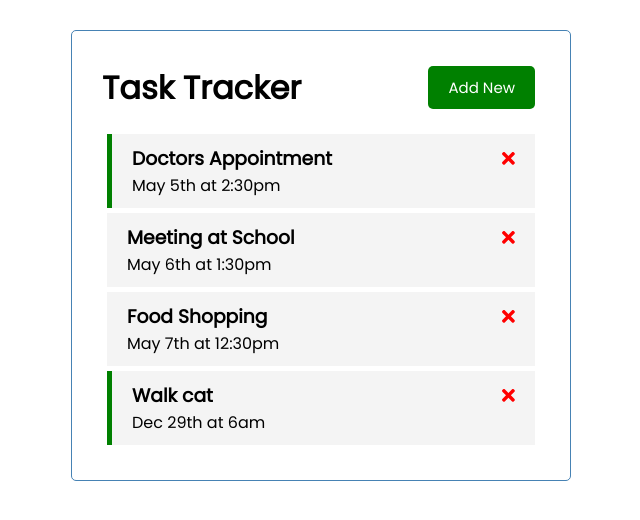
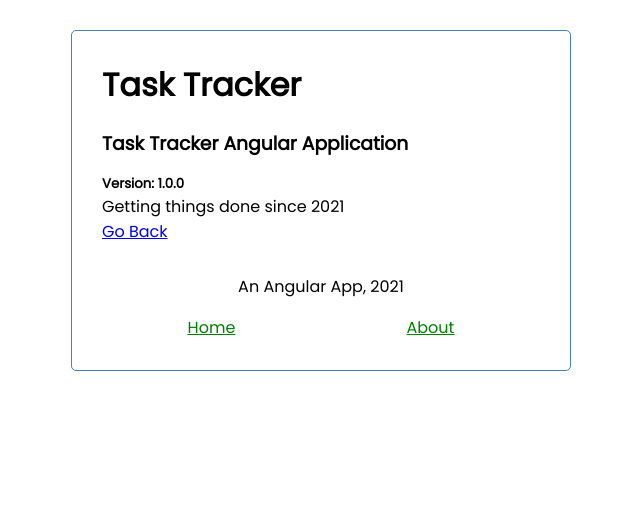
Before and after one commit to spencerhaugh/angular-task-app, an Angular app: page /about in a window 1280 px wide. Before the commit this address led to /. Shown: the top 520 px of the page, without its empty margins (319-959 px from the left). Built offline with nearby package versions, Linux system fonts and the light colour scheme; data requests are answered from the project's data file.

Commit message:
Add router for about page. Remove add-task button from header on non-homepage routing

```diff
--- a/src/app/app-routing.module.ts
+++ b/src/app/app-routing.module.ts
@@ -1,7 +1,12 @@
 import { NgModule } from '@angular/core';
 import { RouterModule, Routes } from '@angular/router';
+import { AboutComponent } from './components/about/about.component';
+import { TasksComponent } from './components/tasks/tasks.component';
 
-const routes: Routes = [];
+const routes: Routes = [
+  {path: '', component: TasksComponent},
+  {path: 'about', component: AboutComponent}
+];
 
 @NgModule({
   imports: [RouterModule.forRoot(routes)],
--- a/src/app/app.component.html
+++ b/src/app/app.component.html
@@ -1,4 +1,5 @@
 <div class="container">
   <app-header></app-header>
-  <app-tasks></app-tasks>
+  <router-outlet></router-outlet>
+  <app-footer></app-footer>
 </div>
--- a/src/app/app.module.ts
+++ b/src/app/app.module.ts
@@ -12,6 +12,8 @@
 import { TasksComponent } from './components/tasks/tasks.component';
 import { TaskItemComponent } from './components/task-item/task-item.component';
 import { AddTaskComponent } from './components/add-task/add-task.component';
+import { AboutComponent } from './components/about/about.component';
+import { FooterComponent } from './components/footer/footer.component';
 
 @NgModule({
   declarations: [
@@ -20,7 +22,9 @@
     ButtonComponent,
     TasksComponent,
     TaskItemComponent,
-    AddTaskComponent
+    AddTaskComponent,
+    AboutComponent,
+    FooterComponent
   ],
   imports: [
     BrowserModule,
--- /dev/null
+++ b/src/app/components/about/about.component.css
@@ -0,0 +1,3 @@
+.title {
+  margin-bottom: 1rem;
+}
--- /dev/null
+++ b/src/app/components/about/about.component.html
@@ -0,0 +1,6 @@
+<div class="about">
+    <h3 class="title">Task Tracker Angular Application</h3>
+    <h5>Version: 1.0.0</h5>
+    <p>Getting things done since 2021</p>
+    <a routerLink="/" class="link">Go Back</a>
+</div>
--- /dev/null
+++ b/src/app/components/about/about.component.ts
@@ -0,0 +1,15 @@
+import { Component, OnInit } from '@angular/core';
+
+@Component({
+  selector: 'app-about',
+  templateUrl: './about.component.html',
+  styleUrls: ['./about.component.css']
+})
+export class AboutComponent implements OnInit {
+
+  constructor() { }
+
+  ngOnInit(): void {
+  }
+
+}
--- /dev/null
+++ b/src/app/components/footer/footer.component.css
@@ -0,0 +1,14 @@
+footer {
+  margin-top: 30px;
+  text-align: center;
+}
+
+.links {
+  display: flex;
+  justify-content: space-around;
+  margin-top: 1rem;
+}
+
+a {
+  color: green;
+}
--- /dev/null
+++ b/src/app/components/footer/footer.component.html
@@ -0,0 +1,7 @@
+<footer class="footer">
+    <p>An Angular App, 2021</p>
+    <div class="links">
+        <a routerLink="/">Home</a>
+        <a routerLink="about">About</a>
+    </div>
+</footer>
--- /dev/null
+++ b/src/app/components/footer/footer.component.ts
@@ -0,0 +1,15 @@
+import { Component, OnInit } from '@angular/core';
+
+@Component({
+  selector: 'app-footer',
+  templateUrl: './footer.component.html',
+  styleUrls: ['./footer.component.css']
+})
+export class FooterComponent implements OnInit {
+
+  constructor() { }
+
+  ngOnInit(): void {
+  }
+
+}
--- a/src/app/components/header/header.component.html
+++ b/src/app/components/header/header.component.html
@@ -1,6 +1,7 @@
 <header>
     <h1>{{ title }}</h1>
     <app-button
+        *ngIf="hasRoute('/')"
         color="{{ showAddTask ? 'red': 'green' }}"
         text="{{ showAddTask ? 'Cancel' : 'Add New' }}"
         (btnClick)="toggleAddTask()">
--- a/src/app/components/header/header.component.ts
+++ b/src/app/components/header/header.component.ts
@@ -1,6 +1,7 @@
 import { Component, OnInit } from '@angular/core';
 import { UiService } from '../../services/ui.service';
 import { Subscription } from 'rxjs';
+import { Router } from '@angular/router';
 
 @Component({
   selector: 'app-header',
@@ -12,7 +13,7 @@
   showAddTask: boolean;
   subscription: Subscription;
 
-  constructor(private uiService: UiService) {
+  constructor(private uiService: UiService, private router: Router) {
     this.subscription = this.uiService
       .onToggle()
       .subscribe(
@@ -26,4 +27,7 @@
     this.uiService.toggleAddTaskForm();
   }
 
+  hasRoute(route: string): boolean {
+    return this.router.url === route;
+  }
 }
```
Also changed, not shown: 2 other files (tests, documents, lock files or other folders).
